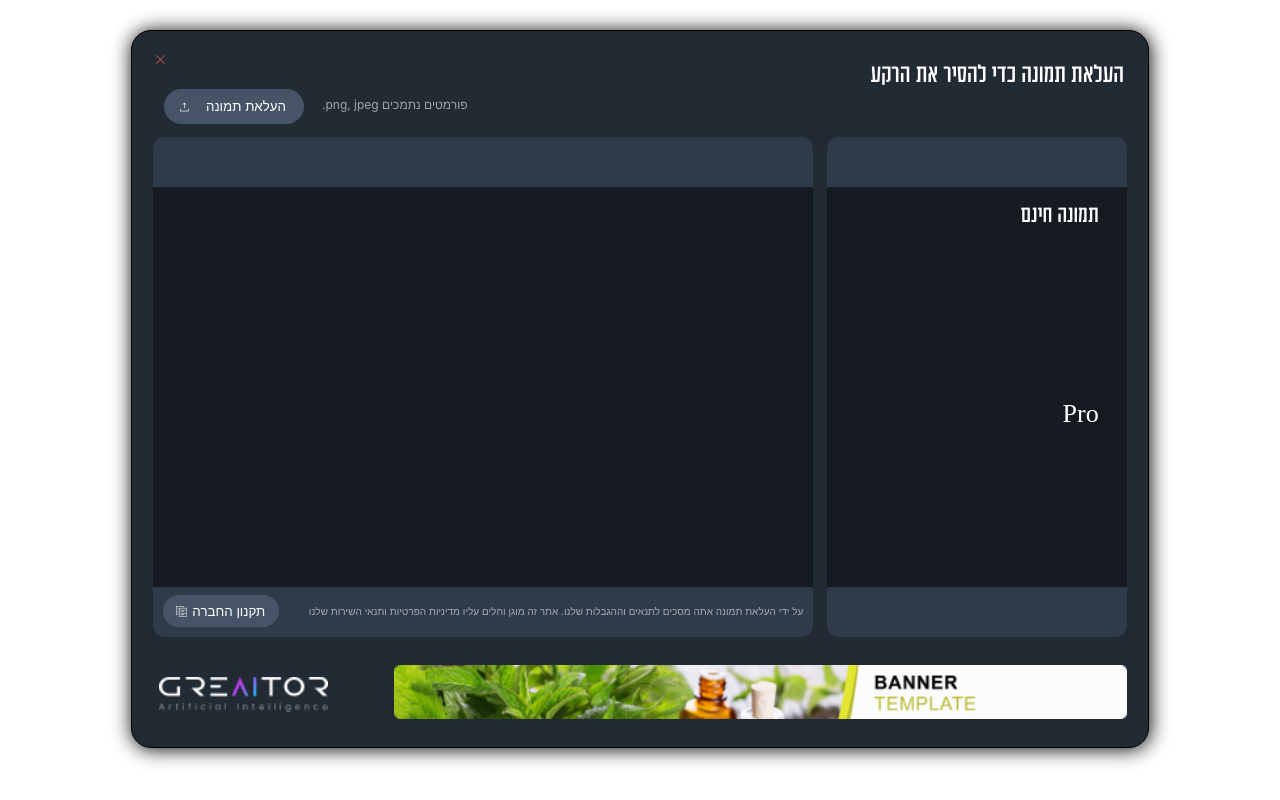
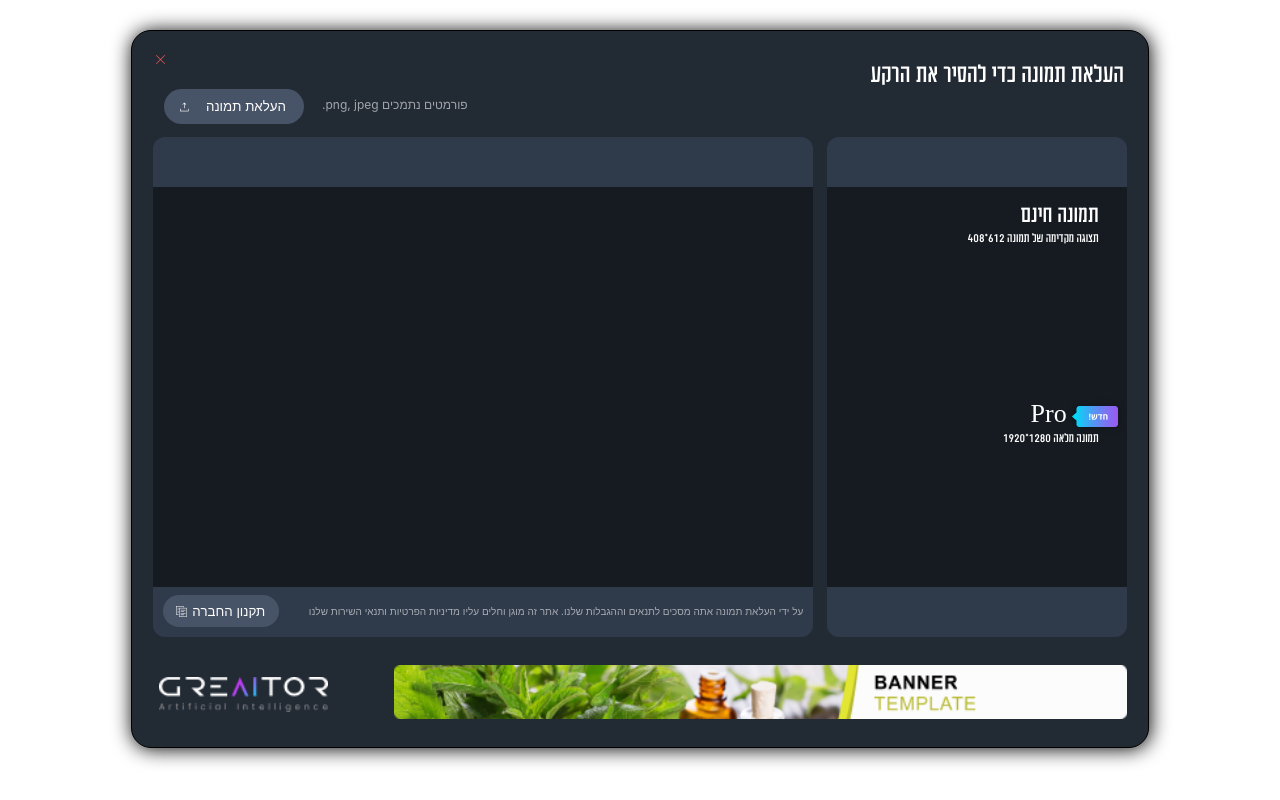
Before and after one commit to Raz-N-oren/Remove-Background, a React (Create React App) app: page / in a window 1280 px wide. Built offline with nearby package versions, Linux system fonts and the light colour scheme.

Commit message:
generate download component

```diff
--- a/src/components/Background.jsx
+++ b/src/components/Background.jsx
@@ -8,7 +8,7 @@ import DownloadImg from './Download_img';
 const Background = () => {
   return (
     <div className='background_main'>
-        <img className='close_x' src={close_x} />
+        <img className='close_x' src={close_x} alt='close'/>
         <div className='title'>העלאת תמונה כדי להסיר את הרקע</div>
 
         <button className='upload_btn'>העלאת תמונה</button>
@@ -18,8 +18,8 @@ const Background = () => {
 
           <div className='right_div'>
               <div className="right_div_inner">
-                <DownloadImg title='תמונה חינם'></DownloadImg>
-                <DownloadImg title='Pro'></DownloadImg>
+                <DownloadImg title='תמונה חינם' subtitle='תצוגה מקדימה של תמונה 612*408' top='false'></DownloadImg>
+                <DownloadImg title='Pro' subtitle='תמונה מלאה 1280*1920' top='true'></DownloadImg>
               </div>
           </div>
           <div className='left_div'>
--- a/src/components/Download_img.css
+++ b/src/components/Download_img.css
@@ -1,5 +1,6 @@
 .download_img_container{
     height: 50%;
+    position: relative;
 }
 
 .download_img_title{
@@ -7,6 +8,26 @@
     font-family: 'Aduma';
     font-size: 26px;
     text-align: right;
-    padding-right: 28px;
+    /* padding-right: 28px; */
+    padding-right: 60px;
     padding-top: 10px;
 }
+
+.download_img_subtitle{
+    color: white;
+    font-family: 'Aduma';
+    font-size: 14px;
+    text-align: right;
+    margin-right: 28px;
+
+}
+
+.download_img{
+    position: absolute;
+    right: 0;
+    top: 10px;
+}
+
+.padding_title{
+    padding-right: 28px;
+}
--- a/src/components/Download_img.jsx
+++ b/src/components/Download_img.jsx
@@ -1,10 +1,13 @@
 import React from 'react';
 import './Download_img.css';
+import newImage from '../assets/new.png'
 
 const DownloadImg = (props) => {
   return (
     <div className='download_img_container'>
-        <div className='download_img_title'>{props.title}</div>
+        <div className={"download_img_title "+ (props.top ==="false" ? " padding_title ": '')}>{props.title} </div>
+        {props.top === "true" ? <img src={newImage} alt="newImage" className='download_img'/>:<></>}
+        <div className='download_img_subtitle'>{props.subtitle}</div>
     </div>
   )
 }
```
